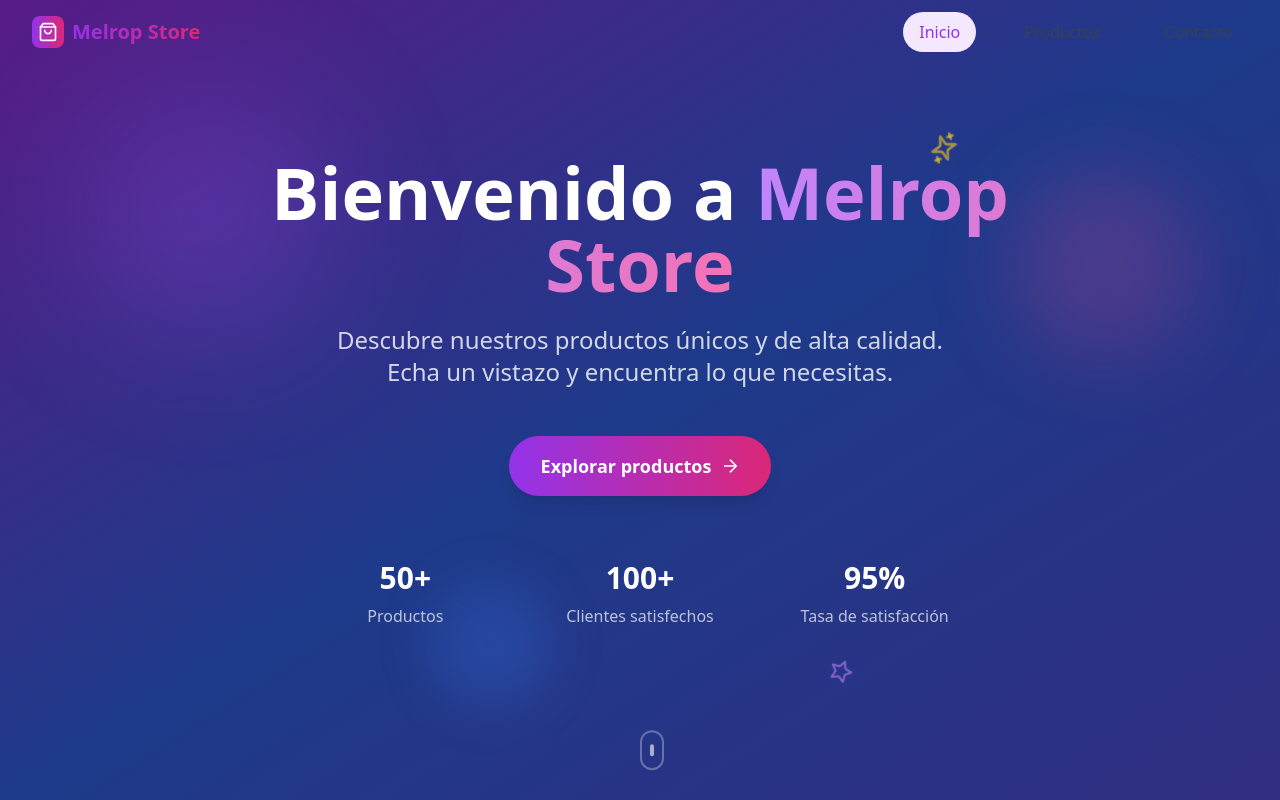
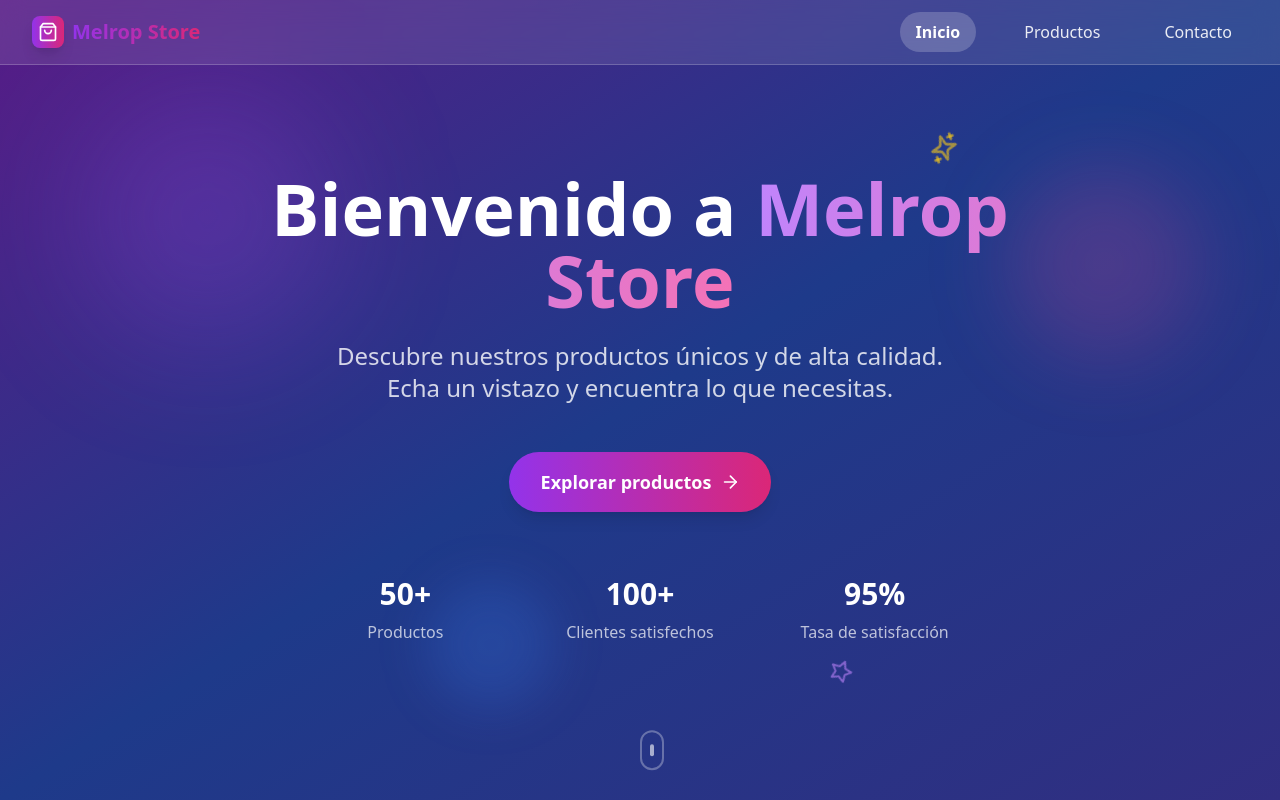
Before and after one commit to CALR0/melrop-store-webapp, a React (Vite) app: page / in a window 1280 px wide. Shown: the top 800 px of the page. Built offline with nearby package versions, Linux system fonts and the light colour scheme.

Commit message:
feat: Adjust header, and fix bugs

```diff
--- a/src/components/Navigation.tsx
+++ b/src/components/Navigation.tsx
@@ -21,19 +21,59 @@ const Navigation: React.FC = () => {
 
   const activeRoute = getActiveRoute();
 
+  // Determinar si estamos en una página con fondo oscuro
+  const isDarkBackground = location.pathname === '/' || location.pathname === '/contact';
+
+  // Determinar el estilo del header - SIEMPRE transparente
+  const getHeaderStyle = () => {
+    if (isDarkBackground) {
+      return 'bg-white/10 backdrop-blur-md border-b border-white/20';
+    } else {
+      // Para páginas con fondo claro (productos)
+      return scrolled
+        ? 'bg-white/95 backdrop-blur-md border-b border-gray-200 shadow-sm'
+        : 'bg-white/90 backdrop-blur-md border-b border-gray-200';
+    }
+  };
+
+  // Determinar el color del texto basado en el estado
+  const getTextColor = (isActive: boolean = false) => {
+    if (isDarkBackground) {
+      // En páginas oscuras, siempre texto blanco
+      return isActive ? 'text-white font-semibold' : 'text-white/90 hover:text-white';
+    } else {
+      // En páginas claras, texto oscuro
+      return isActive ? 'text-purple-600' : 'text-gray-700 hover:text-purple-600';
+    }
+  };
+
+  // Estilo del indicador activo
+  const getActiveIndicatorStyle = () => {
+    if (isDarkBackground) {
+      return 'bg-white/20';
+    } else {
+      return 'bg-purple-100';
+    }
+  };
+
+  // Color del botón móvil
+  const getMobileButtonStyle = () => {
+    if (isDarkBackground) {
+      return 'bg-white/10 text-white backdrop-blur-sm border border-white/20';
+    } else {
+      return 'bg-gray-100 text-gray-700';
+    }
+  };
+
   return (
     <motion.nav
       initial={{ y: -100 }}
       animate={{ y: 0 }}
-      className={`fixed top-0 left-0 right-0 z-50 transition-all duration-300 ${
-        scrolled
-          ? 'bg-white/10 backdrop-blur-md border-b border-white/20'
-          : 'bg-transparent'
-      }`}
+      className={`fixed top-0 left-0 right-0 z-50 transition-all duration-300 ${getHeaderStyle()}`}
     >
       <div className="max-w-7xl mx-auto px-4 sm:px-6 lg:px-8">
         <div className="flex justify-between items-center h-16">
-          {/* Logo */}
+          {/* Logo - Siempre visible */}
           <Link to="/">
             <Logo />
           </Link>
@@ -43,11 +83,7 @@ const Navigation: React.FC = () => {
             {NAV_ITEMS.map((item) => (
               <Link key={item.id} to={item.path}>
                 <motion.div
-                  className={`relative px-4 py-2 rounded-full transition-colors ${
-                    activeRoute === item.id
-                      ? 'text-purple-600'
-                      : 'text-gray-700 hover:text-purple-600'
-                  }`}
+                  className={`relative px-4 py-2 rounded-full transition-colors ${getTextColor(activeRoute === item.id)}`}
                   whileHover={{ scale: 1.05 }}
                   whileTap={{ scale: 0.95 }}
                 >
@@ -55,7 +91,7 @@ const Navigation: React.FC = () => {
                   {activeRoute === item.id && (
                     <motion.div
                       layoutId="activeTab"
-                      className="absolute inset-0 bg-purple-100 rounded-full -z-10"
+                      className={`absolute inset-0 rounded-full -z-10 ${getActiveIndicatorStyle()}`}
                       initial={false}
                       transition={{ type: "spring", stiffness: 300, damping: 30 }}
                     />
@@ -69,7 +105,7 @@ const Navigation: React.FC = () => {
           <div className="md:hidden">
             <motion.button
               onClick={() => setIsOpen(!isOpen)}
-              className="p-2 rounded-lg bg-white/10 backdrop-blur-sm"
+              className={`p-2 rounded-lg ${getMobileButtonStyle()}`}
               whileTap={{ scale: 0.95 }}
             >
               {isOpen ? <X className="w-6 h-6" /> : <Menu className="w-6 h-6" />}
@@ -94,7 +130,7 @@ const Navigation: React.FC = () => {
                     onClick={() => setIsOpen(false)}
                     className={`block w-full text-left px-4 py-3 rounded-lg transition-colors ${
                       activeRoute === item.id
-                        ? 'bg-purple-100 text-purple-600'
+                        ? 'bg-purple-100 text-purple-600 font-semibold'
                         : 'text-gray-700 hover:bg-gray-100'
                     }`}
                     whileHover={{ x: 4 }}
--- a/src/components/sections/ContactSection.tsx
+++ b/src/components/sections/ContactSection.tsx
@@ -7,7 +7,7 @@ import ContactForm from '../ui/ContactForm';
 
 const ContactSection: React.FC = () => {
   return (
-    <section className="pt-20 pb-20 bg-gradient-to-br from-purple-900 via-blue-900 to-indigo-900 relative overflow-hidden">
+    <section className="pt-24 pb-20 bg-gradient-to-br from-purple-900 via-blue-900 to-indigo-900 relative overflow-hidden">
       {/* Background Elements */}
       <div className="absolute inset-0">
         <motion.div
--- a/src/components/sections/HeroSection.tsx
+++ b/src/components/sections/HeroSection.tsx
@@ -11,7 +11,7 @@ interface HeroSectionProps {
 
 const HeroSection: React.FC<HeroSectionProps> = ({ onExploreClick }) => {
   return (
-    <section className="relative min-h-screen flex items-center justify-center overflow-hidden bg-gradient-to-br from-purple-900 via-blue-900 to-indigo-900 pt-50 pb-20">
+    <section className="relative min-h-screen flex items-center justify-center overflow-hidden bg-gradient-to-br from-purple-900 via-blue-900 to-indigo-900 pt-24 pb-20">
       {/* Animated Background Elements */}
       <div className="absolute inset-0">
         <motion.div
@@ -62,7 +62,7 @@ const HeroSection: React.FC<HeroSectionProps> = ({ onExploreClick }) => {
         variants={containerVariants}
         initial="hidden"
         animate="visible"
-        className="relative z-10 text-center px-4 sm:px-6 lg:px-8 max-w-4xl mx-auto mt-16"
+        className="relative z-10 text-center px-4 sm:px-6 lg:px-8 max-w-4xl mx-auto"
       >
         <motion.h1
           variants={itemVariants}
--- a/src/components/sections/ProductsSection.tsx
+++ b/src/components/sections/ProductsSection.tsx
@@ -24,7 +24,7 @@ const ProductsSection: React.FC = () => {
   };
 
   return (
-    <section className="pt-20 pb-20 bg-gradient-to-br from-gray-50 to-white">
+    <section className="pt-24 pb-20 bg-gradient-to-br from-gray-50 to-white">
       <div className="max-w-7xl mx-auto px-4 sm:px-6 lg:px-8">
         {/* Header */}
         <motion.div
--- a/src/components/ui/Logo.tsx
+++ b/src/components/ui/Logo.tsx
@@ -8,7 +8,7 @@ const Logo: React.FC = () => {
       whileHover={{ scale: 1.05 }}
       className="flex items-center space-x-2"
     >
-      <div className="w-8 h-8 bg-gradient-to-r from-purple-600 to-pink-600 rounded-lg flex items-center justify-center">
+      <div className="w-8 h-8 bg-gradient-to-r from-purple-600 to-pink-600 rounded-lg flex items-center justify-center shadow-lg">
         <ShoppingBag className="w-5 h-5 text-white" />
       </div>
       <span className="text-xl font-bold bg-gradient-to-r from-purple-600 to-pink-600 bg-clip-text text-transparent">
```
